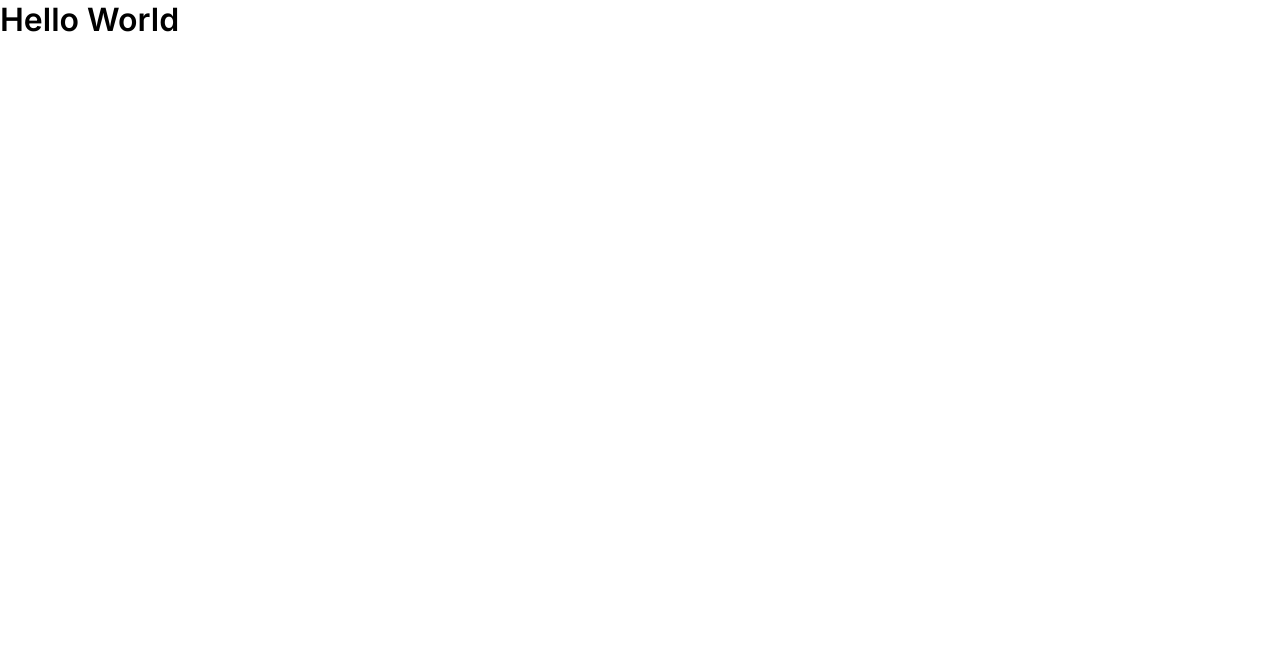
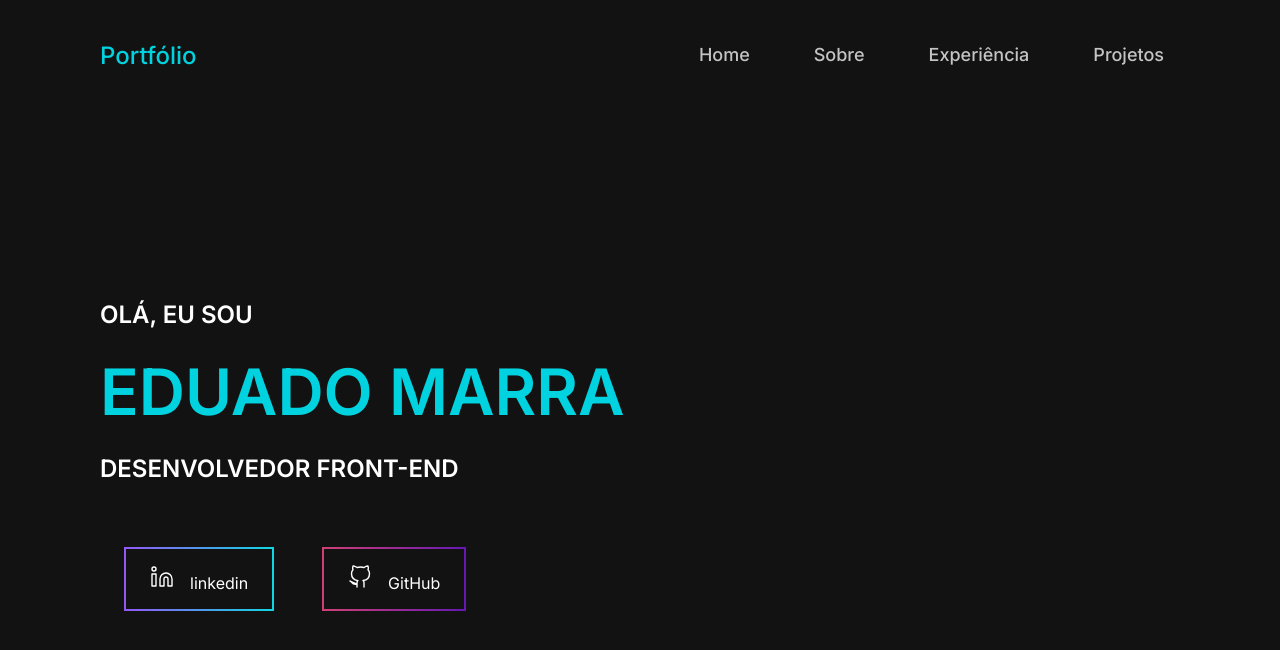
Before and after one commit to Eduardomarra/20-portfolio, a React (Create React App) app: page / in a window 1280 px wide. Shown: the top 650 px of the page. Built offline with nearby package versions, Linux system fonts and the light colour scheme.

Commit message:
feat: create header and apresentation

```diff
--- a/src/App.tsx
+++ b/src/App.tsx
@@ -1,7 +1,14 @@
 import React from 'react'
+import { Apresentation } from './components/Apresentation'
+import { Header } from './components/Header'
 
 function App() {
-    return <h1>Hello World</h1>
+    return (
+        <>
+            <Header />
+            <Apresentation />
+        </>
+    )
 }
 
 export default App
--- /dev/null
+++ b/src/components/Apresentation/index.tsx
@@ -0,0 +1,28 @@
+import React from 'react'
+import { Wrapper, Main } from './styles'
+
+import linkedin from '../../assets/linkedin.svg'
+import github from '../../assets/github.svg'
+
+export function Apresentation() {
+    return (
+        <Wrapper>
+            <Main>
+                <span>Olá, eu sou</span>
+                <h1>Eduado Marra</h1>
+                <span>Desenvolvedor Front-End</span>
+
+                <div>
+                    <a href="/">
+                        <img src={linkedin} />
+                        <p>linkedin</p>
+                    </a>
+                    <a href="/">
+                        <img src={github} />
+                        <p>GitHub</p>
+                    </a>
+                </div>
+            </Main>
+        </Wrapper>
+    )
+}
--- /dev/null
+++ b/src/components/Apresentation/styles.ts
@@ -0,0 +1,75 @@
+import styled from 'styled-components'
+
+import theme from '../../styles/theme'
+
+export const Wrapper = styled.div`
+    background: ${theme.colors.dark};
+    height: calc(100vh - 11rem);
+
+    display: flex;
+    align-items: center;
+    justify-content: space-between;
+`
+
+export const Main = styled.main`
+    width: ${theme.grid.container};
+    margin: 0 auto;
+
+    span {
+        color: ${theme.colors.light};
+        font-size: ${theme.font.sizes.xlarge};
+        font-weight: 600;
+        line-height: 2.9rem;
+        text-transform: uppercase;
+    }
+
+    h1 {
+        color: ${theme.colors.primary};
+        font-weight: 600;
+        font-size: ${theme.font.sizes.huge};
+        line-height: 7.7rem;
+        text-transform: uppercase;
+        padding: ${theme.spacings.small} 0;
+    }
+
+    div {
+        display: flex;
+        align-items: center;
+        justify-content: flex-start;
+
+        margin-top: ${theme.spacings.xxlarge};
+
+        a {
+            p {
+                color: ${theme.colors.light};
+                text-decoration: none;
+                line-height: 1.9rem;
+                text-align: center;
+                display: inline-block;
+            }
+
+            background: transparent;
+
+            border-radius: 10px;
+            border: 2px solid;
+            border-image: ${theme.gradientColors.pink} 1;
+
+            margin: 0 ${theme.spacings.small};
+            padding: ${theme.spacings.xsmall} ${theme.spacings.small};
+
+            transition: transform 0.5s;
+
+            :nth-child(1) {
+                border-image: ${theme.gradientColors.purple} 1;
+            }
+
+            :hover {
+                transform: scale(1.2);
+            }
+
+            img {
+                margin-right: ${theme.spacings.xsmall};
+            }
+        }
+    }
+`
--- /dev/null
+++ b/src/components/Header/index.tsx
@@ -0,0 +1,27 @@
+import React from 'react'
+
+import { Wrapper, Content } from './styles'
+
+export function Header() {
+    return (
+        <Wrapper>
+            <Content>
+                <h1>Portfólio</h1>
+                <ul>
+                    <li>
+                        <a href="/">Home</a>
+                    </li>
+                    <li>
+                        <a href="/">Sobre</a>
+                    </li>
+                    <li>
+                        <a href="/">Experiência</a>
+                    </li>
+                    <li>
+                        <a href="/">Projetos</a>
+                    </li>
+                </ul>
+            </Content>
+        </Wrapper>
+    )
+}
--- /dev/null
+++ b/src/components/Header/styles.ts
@@ -0,0 +1,52 @@
+import styled from 'styled-components'
+
+import theme from '../../styles/theme'
+
+export const Wrapper = styled.div`
+    display: flex;
+    align-items: center;
+    justify-content: center;
+
+    background: ${theme.colors.dark};
+    height: 11rem;
+    width: 100vw;
+`
+
+export const Content = styled.header`
+    display: flex;
+    align-items: center;
+    justify-content: space-between;
+
+    width: ${theme.grid.container};
+
+    h1 {
+        color: ${theme.colors.primary};
+        font-size: ${theme.font.sizes.xlarge};
+        font-weight: 500;
+        line-height: 2.9rem;
+    }
+
+    ul {
+        display: flex;
+        align-items: center;
+
+        li {
+            list-style: none;
+            padding: 0 ${theme.spacings.xsmall};
+
+            a {
+                color: ${theme.colors.grayLight};
+                font-weight: 500;
+                font-size: ${theme.font.sizes.large};
+                line-height: 22px;
+                text-decoration: none;
+
+                padding: ${theme.spacings.xsmall};
+            }
+        }
+
+        & li:last-child {
+            padding-right: 0;
+        }
+    }
+`
--- a/src/styles/theme.ts
+++ b/src/styles/theme.ts
@@ -1,6 +1,6 @@
 export default {
     grid: {
-        container: '108px'
+        container: '108rem'
     },
     colors: {
         primary: '#00D2DF',
@@ -10,8 +10,8 @@ export default {
         darken: '#151515'
     },
     gradientColors: {
-        pink: 'background: linear-gradient(270.06deg, #6518B4 0%, #D24074 101.62%)',
-        purple: 'background: linear-gradient(269.96deg, #10D7E2 0%, #9358F7 100%)'
+        pink: 'linear-gradient(270.06deg, #6518B4 0%, #D24074 101.62%)',
+        purple: 'linear-gradient(269.96deg, #10D7E2 0%, #9358F7 100%)'
     },
     font: {
         family: 'Inter, sans-serif',
@@ -29,6 +29,7 @@ export default {
         small: '2.4rem',
         medium: '3.2rem',
         large: '4.0rem',
-        xlarge: '4.8rem'
+        xlarge: '4.8rem',
+        xxlarge: '6.4rem'
     }
 } as const
```
Also changed, not shown: src/assets/github.svg (added), src/assets/linkedin.svg (added).
